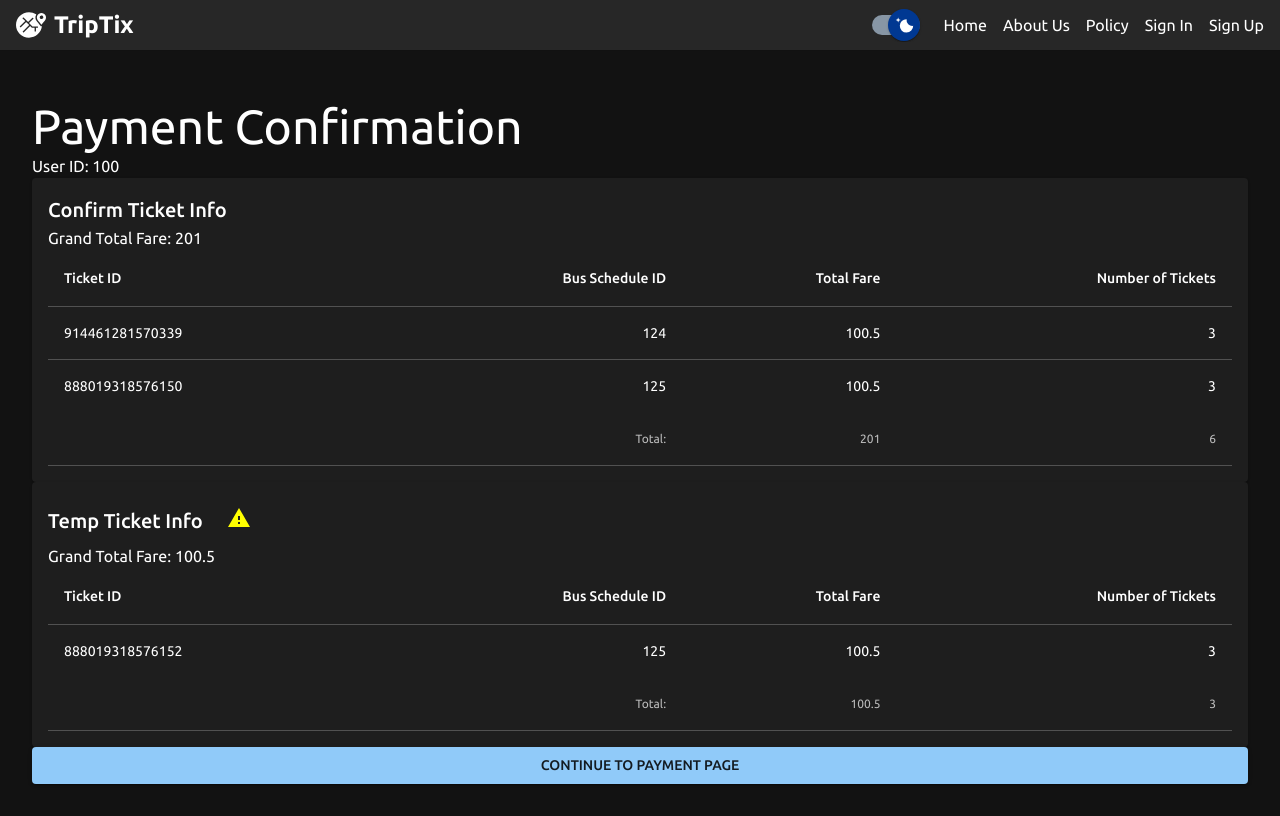
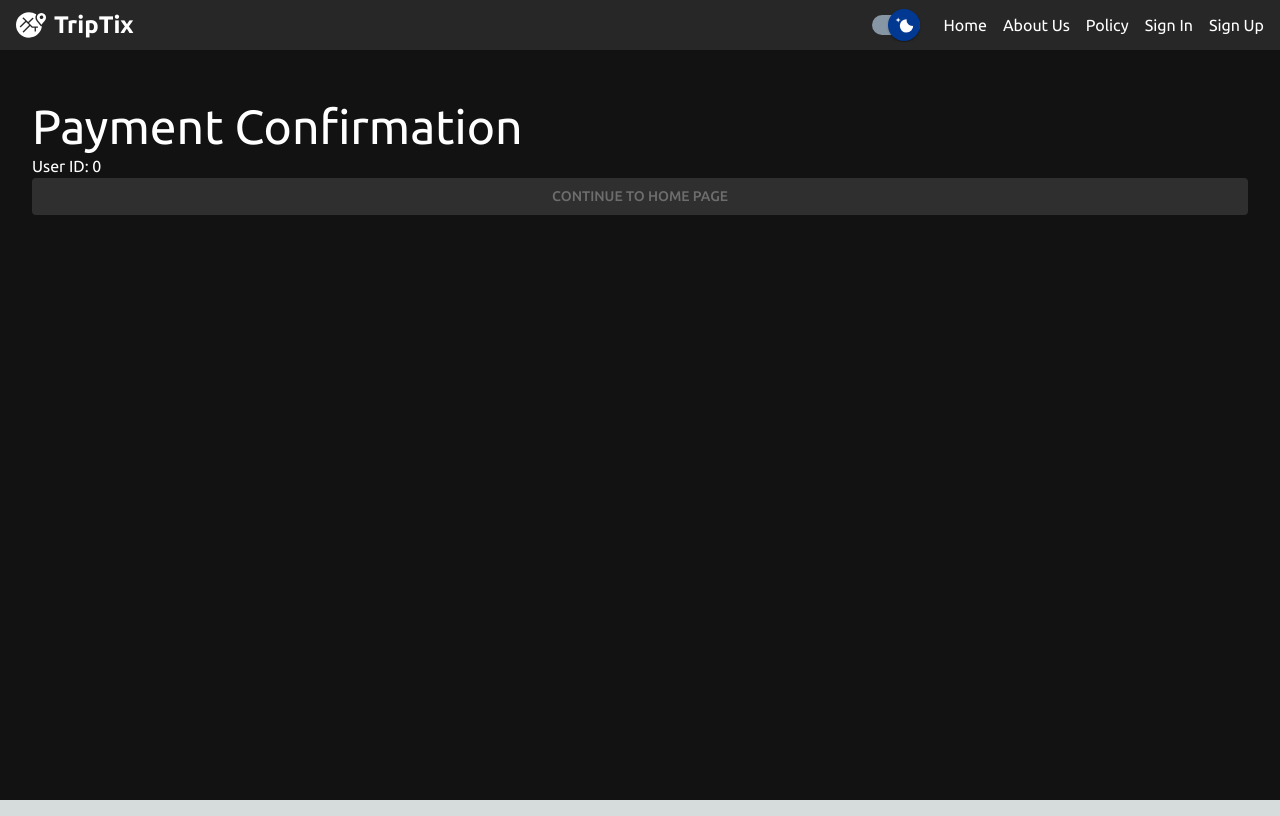
Before and after one commit to Trip-Tix/client-site, a Next.js app: page /payment in a window 1280 px wide. Built offline with nearby package versions, Linux system fonts and the light colour scheme.

Commit message:
Trying to unify all service

```diff
--- a/public/api-call/payment.ts
+++ b/public/api-call/payment.ts
@@ -6,6 +6,8 @@ interface TicketInfo {
     ticketId: string;
     passengerIdArray: number[];
     busScheduleId: number;
+    trainScheduleId: number;
+    airScheduleId: number;
     totalFare: number;
     numberOfTickets: number;
 }
@@ -18,43 +20,18 @@ export interface ResponseData {
     tempTotalFare: number;
 }
 
-const responseData: ResponseData = {
-    ticketInfo: [
-        {
-            ticketId: "914461281570339",
-            passengerIdArray: [101, 102, 103],
-            busScheduleId: 124,
-            totalFare: 100.5,
-            numberOfTickets: 3,
-        },
-        {
-            ticketId: "888019318576150",
-            passengerIdArray: [101, 102, 103],
-            busScheduleId: 125,
-            totalFare: 100.5,
-            numberOfTickets: 3,
-        },
-    ],
-    tempTicketInfo: [
-        {
-            ticketId: "888019318576152",
-            passengerIdArray: [101, 102, 103],
-            busScheduleId: 125,
-            totalFare: 100.5,
-            numberOfTickets: 3,
-        },
-    ], // Structure is same as ticket info
-    userId: 100,
-    grandTotalFare: 201,
-    tempTotalFare: 100.5,
-};
-
 export async function parseResponseDataFromStorage(): Promise<ResponseData> {
     const book_response = sessionStorage.getItem("book_response");
     if (book_response) {
         return JSON.parse(book_response) as ResponseData;
     } else {
-        return responseData;
+        return {
+            ticketInfo: [],
+            tempTicketInfo: [],
+            userId: 0,
+            grandTotalFare: 0,
+            tempTotalFare: 0,
+        };
     }
 }
 
@@ -62,6 +39,7 @@ interface PaymentRequest {
     userId: number;
     ticketInfo: TicketInfo[];
     grandTotalFare: number;
+    transportType: "air" | "bus" | "train";
 }
 
 interface PaymentResponse {
@@ -83,18 +61,22 @@ export async function handlePayment(): Promise<string> {
     if (data.ticketInfo.length <= 0) return "/";
 
     console.log(data);
+    const transportType =
+        sessionStorage.getItem("transport") === "Flight"
+            ? "air"
+            : sessionStorage.getItem("transport") === "Bus"
+            ? "bus"
+            : "train";
     const paymentRequest: PaymentRequest = {
         userId: data.userId,
         ticketInfo: data.ticketInfo,
         grandTotalFare: data.grandTotalFare,
+        transportType: transportType,
     };
 
     console.log(paymentRequest);
     try {
-        const res = await axios.post(
-            payment_url,
-            paymentRequest
-        );
+        const res = await axios.post(payment_url, paymentRequest);
 
         const response: PaymentResponse = res.data;
         console.log(response);
--- a/src/pages/payment.tsx
+++ b/src/pages/payment.tsx
@@ -116,7 +116,7 @@ export default function Payment() {
                                         <TableRow>
                                             <TableCell>Ticket ID</TableCell>
                                             <TableCell align="right">
-                                                Bus Schedule ID
+                                                Schedule ID
                                             </TableCell>
                                             <TableCell align="right">
                                                 Total Fare
@@ -144,7 +144,9 @@ export default function Payment() {
                                                     {row.ticketId}
                                                 </TableCell>
                                                 <TableCell align="right">
-                                                    {row.busScheduleId}
+                                                    {row.busScheduleId +
+                                                        row.trainScheduleId +
+                                                        row.airScheduleId}
                                                 </TableCell>
                                                 <TableCell align="right">
                                                     {row.totalFare}
@@ -241,7 +243,7 @@ export default function Payment() {
                                         <TableRow>
                                             <TableCell>Ticket ID</TableCell>
                                             <TableCell align="right">
-                                                Bus Schedule ID
+                                                Schedule ID
                                             </TableCell>
                                             <TableCell align="right">
                                                 Total Fare
@@ -270,7 +272,9 @@ export default function Payment() {
                                                         {row.ticketId}
                                                     </TableCell>
                                                     <TableCell align="right">
-                                                        {row.busScheduleId}
+                                                        {row.busScheduleId +
+                                                            row.trainScheduleId +
+                                                            row.airScheduleId}
                                                     </TableCell>
                                                     <TableCell align="right">
                                                         {row.totalFare}
```
